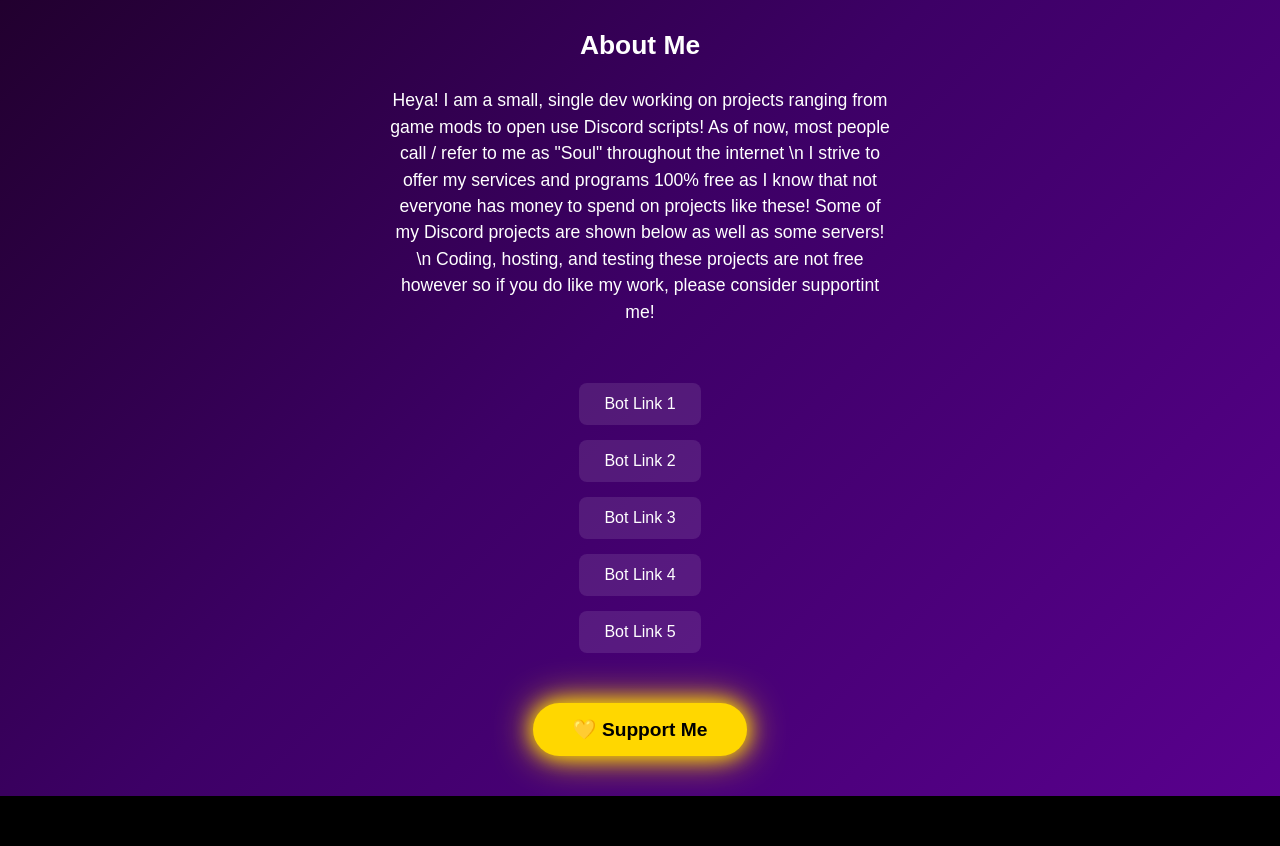
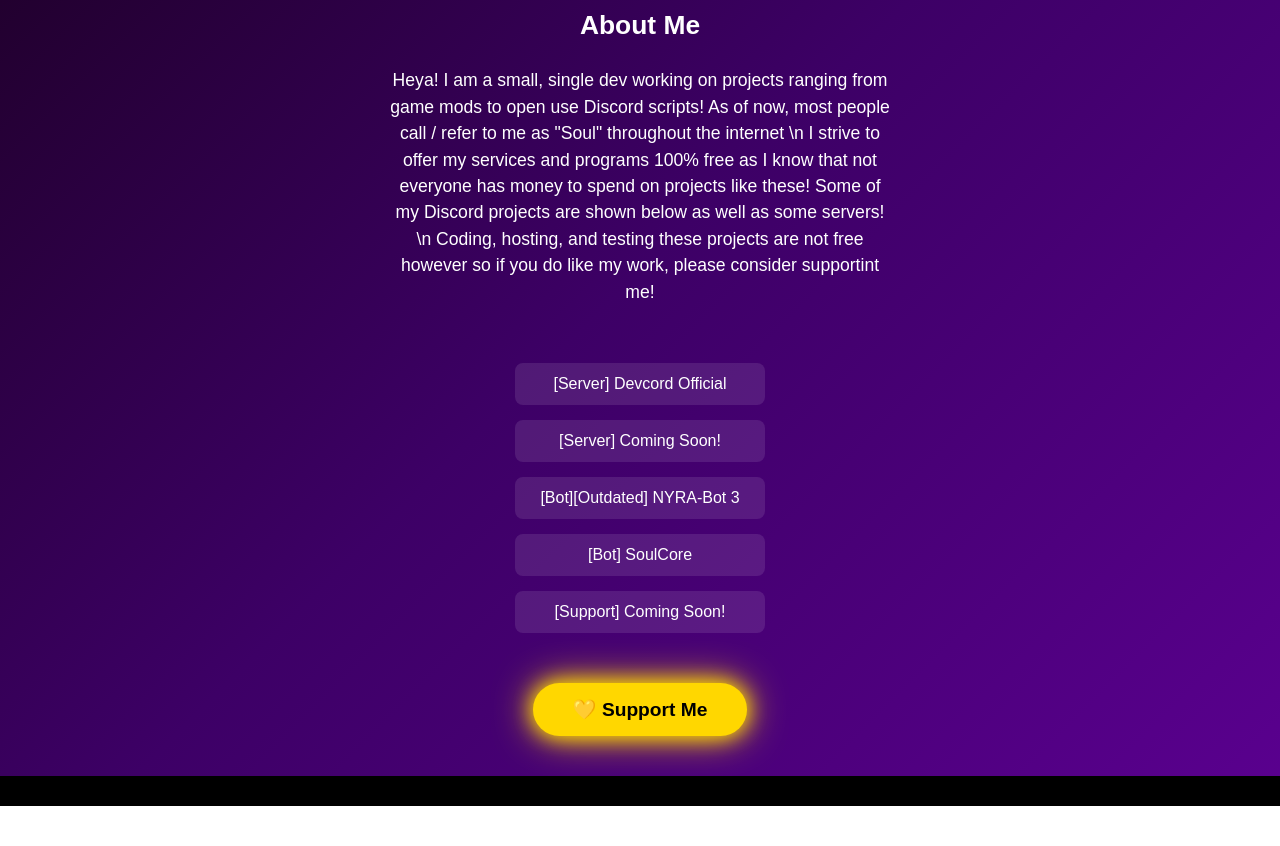
Before and after one commit to nyra-official/SoulDev.github.io, a plain HTML site: page index.html in a window 1280 px wide. Shown: the part 264-1110 px from the top of the page. After the commit the page ends 1070 px from the top, so only its background shows below. Drawn offline with Linux system fonts and the light colour scheme.

Commit message:
Update index.html
Site fixes

```diff
--- a/index.html
+++ b/index.html
@@ -87,14 +87,14 @@
         /* Black bar at bottom */
     .footer-bar {
       width: 100%;
-      height: 50px; /* adjust size as needed */
+      height: 30px; /* adjust size as needed */
       background: black;
       margin-top: 40px;
     }
     /* Black bar at top */
     .top-bar {
       width: 100%;
-      height: 50px; /* adjust height */
+      height: 30px; /* adjust height */
       background: black;
       margin-bottom: 40px;
     }
@@ -117,11 +117,11 @@
 
   <!-- Links -->
   <div class="links">
-    <a href="#">Bot Link 1</a>
-    <a href="#">Bot Link 2</a>
-    <a href="#">Bot Link 3</a>
-    <a href="#">Bot Link 4</a>
-    <a href="#">Bot Link 5</a>
+    <a href="#">[Server] Devcord Official</a>
+    <a href="#">[Server] Coming Soon!</a>
+    <a href="#">[Bot][Outdated] NYRA-Bot 3</a>
+    <a href="#">[Bot] SoulCore</a>
+    <a href="#">[Support] Coming Soon!</a>
   </div>
 
   <!-- Support Me Button -->
```
